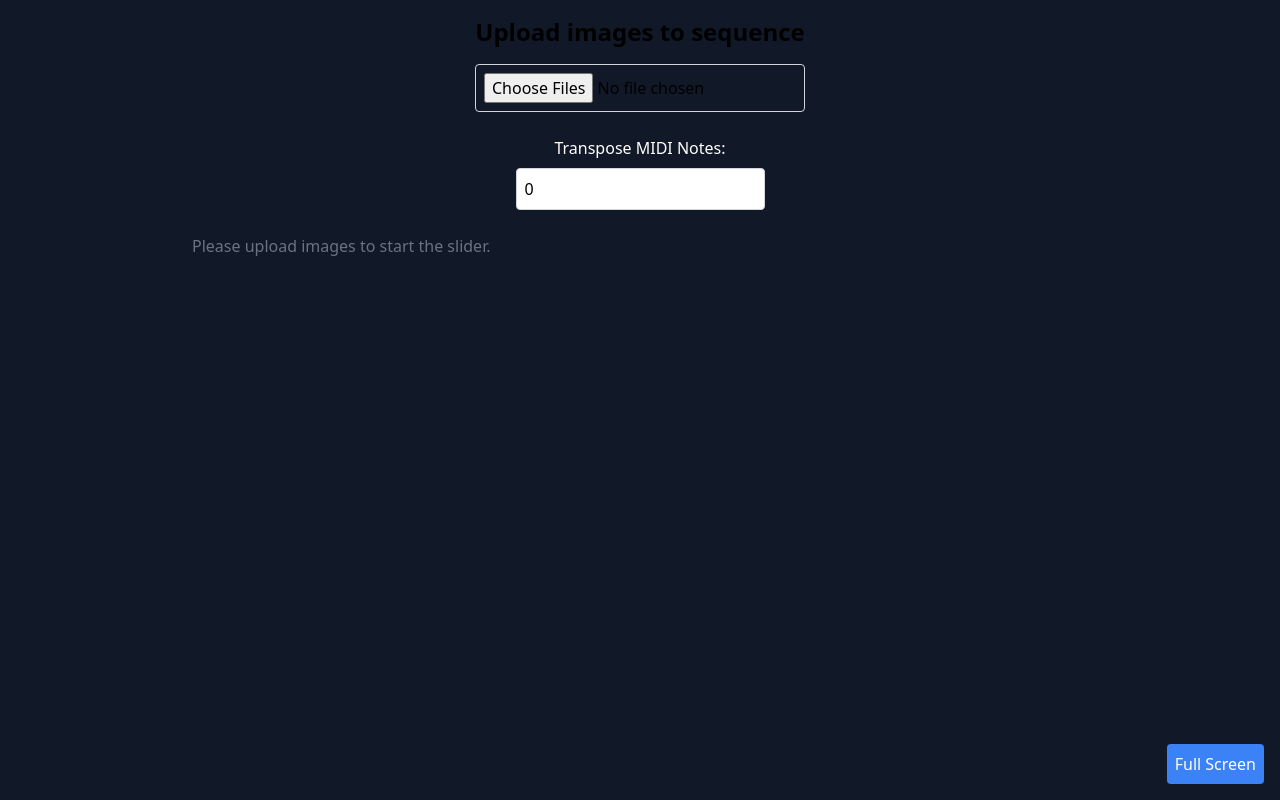
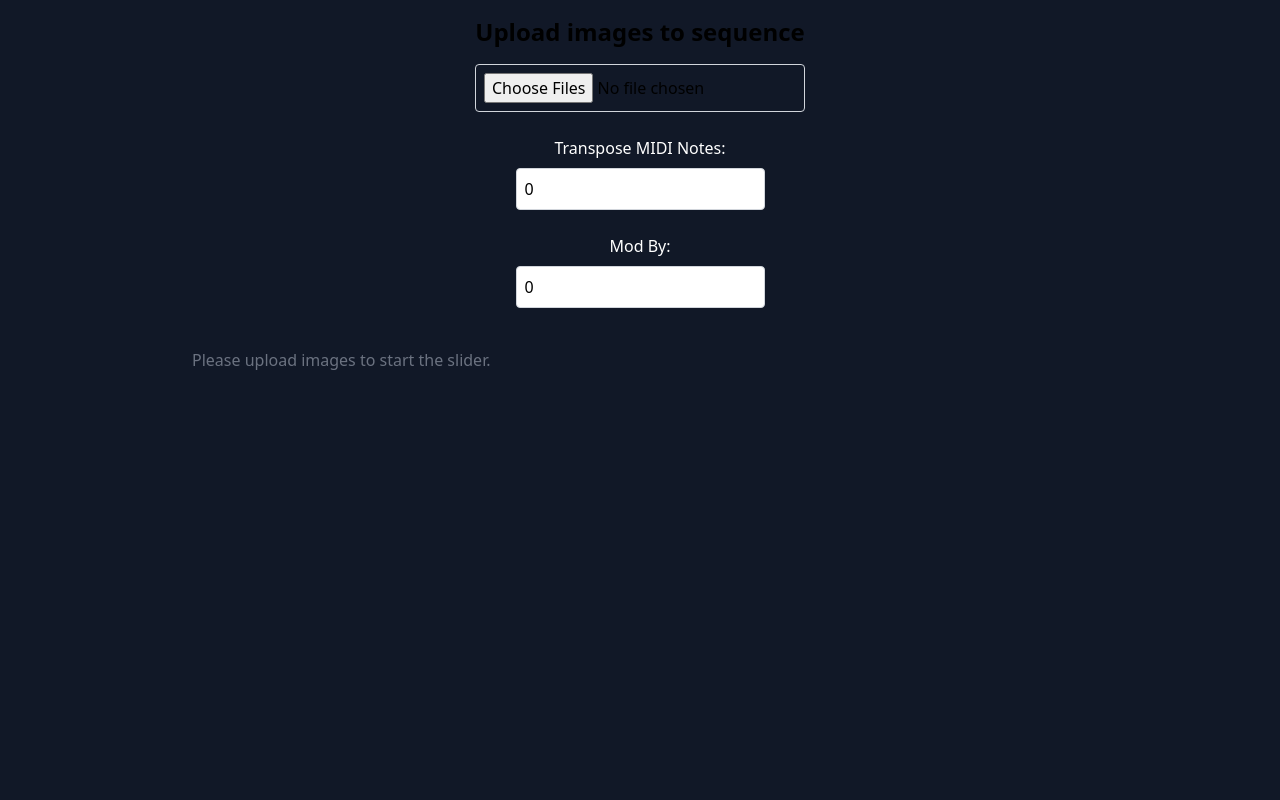
Before and after one commit to nathanfenoglio/midi-montage-image-sequencer, a Next.js app: page / in a window 1280 px wide. Built offline with nearby package versions, Linux system fonts and the light colour scheme.

Commit message:
add full screen option for image display

```diff
--- a/app/ImagePlayer/page.tsx
+++ b/app/ImagePlayer/page.tsx
@@ -1,5 +1,5 @@
 "use client";
-// import { useState, useEffect } from "react";
+// import { useState, useEffect, useRef } from "react";
 import Image from "next/image"; // Use Next.js Image for better performance
 
 type ImagePlayerProps = {
@@ -7,10 +7,14 @@ type ImagePlayerProps = {
   intervals: number[];
   currentImageIndex: number;
 }
+
 const ImagePlayer = ({ images, intervals, currentImageIndex }: ImagePlayerProps) => {
+  // so if you are able to receive midi notes, then you I suppose don't need to worry about the interval duration
+  // leaving below for now commented out, will probably add the possibility to sequence without incoming midi notes too...
+
+  // ***
   // const [currentImageIndex, setCurrentImageIndex] = useState(0);
   // const [currentIntervalIndex, setCurrentIntervalIndex] = useState(0);
-  // so if you are able to receive midi notes, then you I suppose don't need to worry about the interval duration
   // since it will be determined by the midi note being received
   // useEffect(() => {
   //   // Set up an interval to update the current image index
@@ -22,17 +26,18 @@ const ImagePlayer = ({ images, intervals, currentImageIndex }: ImagePlayerProps)
   //   // Clean up the interval when the component unmounts
   //   return () => clearInterval(timer);
   // }, [images.length, currentImageIndex, intervals, currentIntervalIndex]);
+  // ***
 
   if (images.length === 0) return <p className="text-gray-600">No images uploaded yet.</p>;
 
   return (
     <div className="w-full h-screen flex items-center justify-center bg-gray-900">
-      <div className="w-[30%] h-[30%] pt-16 pb-16 flex items-center ">
+      <div className="w-[30%] h-[30%] pb-16 flex items-center ">
         <Image
           src={images[currentImageIndex]}
           alt={`Slide ${currentImageIndex}`}
-          width={600} // Adjust width based on your requirements
-          height={600} // Adjust height based on your requirements
+          width={600}
+          height={600}
           className="w-full h-auto object-contain"
           priority
         />
--- a/app/page.tsx
+++ b/app/page.tsx
@@ -19,9 +19,15 @@ const HomePage = () => {
   const sliderRef = useRef<HTMLDivElement | null>(null); // Ref for the slider
 
   // mod by option to mod any midi note to fit within # of images that user has uploaded
+  // does not guarantee an image will be displayed if midi note received is outside of array of images
+  // when modByNumImages is toggled off
   const [modByNumImages, setModByNumImages] = useState(true);
   const modByNumImagesRef = useRef<boolean>(true);
 
+  const [modByUserInput, setModByUserInput] = useState(128);
+  const modByUserInputRef = useRef<number>(null);
+
+  // toggle mod by # images
   const toggleModByNumImages = () => {
     setModByNumImages((prev) => !prev);
   };
@@ -41,9 +47,13 @@ const HomePage = () => {
     setImages(imageURLs);
   };
 
-  // need useRef to make sure that images are uploaded before midi notes attempt to access image array
+  const makeFullScreen = () => {
+    sliderRef.current?.requestFullscreen();
+  };
+
+  // need useRef to make sure that images and whatever other user specified info is uploaded before midi notes attempt to access image array
   useEffect(() => {
-    imagesRef.current = images; // Sync ref with the latest images state
+    imagesRef.current = images;
   }, [images]);
 
   useEffect(() => {
@@ -53,6 +63,10 @@ const HomePage = () => {
   useEffect(() => {
     modByNumImagesRef.current = modByNumImages;
   }, [modByNumImages]);
+
+  useEffect(() => {
+    modByUserInputRef.current = modByUserInput;
+  }, [modByUserInput]);
 
   // request access to receive MIDI from user
   // and connect to port
@@ -100,26 +114,30 @@ const HomePage = () => {
         setCurrentImageIndex(newIndex);
         console.log("newIndex: " + newIndex);
       }
+      // option for user specified mod by #
+      else if (modByUserInputRef.current != null) {
+        // choosing to mod by THEN transpose
+        const newIndex = (note % modByUserInputRef.current) + transposeRef.current;
+        setCurrentImageIndex(newIndex);
+        console.log("newIndex: " + newIndex);
+      }
       else {
         const newIndex = (note + transposeRef.current);
         setCurrentImageIndex(newIndex);
         console.log("newIndex: " + newIndex);
       }
 
-
       console.log(note);
       console.log("transposeRef.current: " + transposeRef.current);
     }
   };
 
-  const makeFullScreen = () => {
-    sliderRef.current?.requestFullscreen();
-  };
-
   // Beats Per Minute
   // will not be used when receiving midi data from user as the tempo will be controlled by whatever is received in real time
+  // ***
   const BPM: number = 80;
 
+  // not needed for incoming midi notes but leaving because may use for option to specify note/duration pattern without incoming midi notes
   // durations
   const quarter: number = 1000 * (60/BPM);
   const quarter3plet: number = (2000 / 3) * (60/BPM);
@@ -137,6 +155,7 @@ const HomePage = () => {
     eighth3plet,
     eighth3plet,
   ];
+  // ***
 
   return (
     <div className="flex flex-col items-center min-h-screen bg-gray-900 p-4">
@@ -175,21 +194,48 @@ const HomePage = () => {
         </button>
       )}
 
+      <label htmlFor="modby-input" className="text-white mb-2">
+        Mod By:
+      </label>
+      <input
+        id="modby-input"
+        type="number"
+        value={modByNumImagesRef.current ? images.length : modByUserInput}
+        onChange={(e) => {
+          if (!modByNumImagesRef.current) {
+            setModByUserInput(Number(e.target.value));
+          }
+        }}
+        className="mb-6 p-2 border border-gray-300 rounded"
+      />
 
+      {/* start/stop button and fullscreen button on same line */}
+      <div className='flex gap-4'>
         {/* Start/Stop Button */}
         {images.length > 0 && (
           <button
             onClick={toggleSlideshow}
-          className={`mb-4 px-4 py-2 rounded text-white ${
-            isPlaying ? "bg-red-500 hover:bg-red-600" : "bg-green-500 hover:bg-green-600"
-          }`}
+            className={`px-4 py-2 rounded text-white ${
+              isPlaying ? "bg-red-500 hover:bg-red-600" : "bg-green-500 hover:bg-green-600"}`
+            }
           >
             {isPlaying ? "Stop" : "Start"}
           </button>
         )}
 
+        {/* Fullscreen Button */}
+        {images.length > 0 &&
+          <button
+            onClick={makeFullScreen}
+            className="px-4 py-2 bg-blue-500 text-white rounded cursor-pointer flex items-center justify-center"
+          >
+            Full Screen
+          </button>
+        }
+      </div>
+
       {/* Image Slider */}
-      <div ref={sliderRef} className="w-full max-w-4xl relative">
+      <div ref={sliderRef} className="w-full max-w-4xl mt-4">
         {images.length > 0 ? (
           isPlaying ? (
             <ImagePlayer
@@ -205,14 +251,6 @@ const HomePage = () => {
         )}
       </div>
 
-      {/* Fullscreen Button */}
-      <button
-        onClick={makeFullScreen}
-        className="absolute right-4 bottom-4 p-2 bg-blue-500 text-white rounded"
-      >
-        Full Screen
-      </button>
-
     </div>
   )
 }
```
Lines whose indentation alone changed are shown as unchanged.
